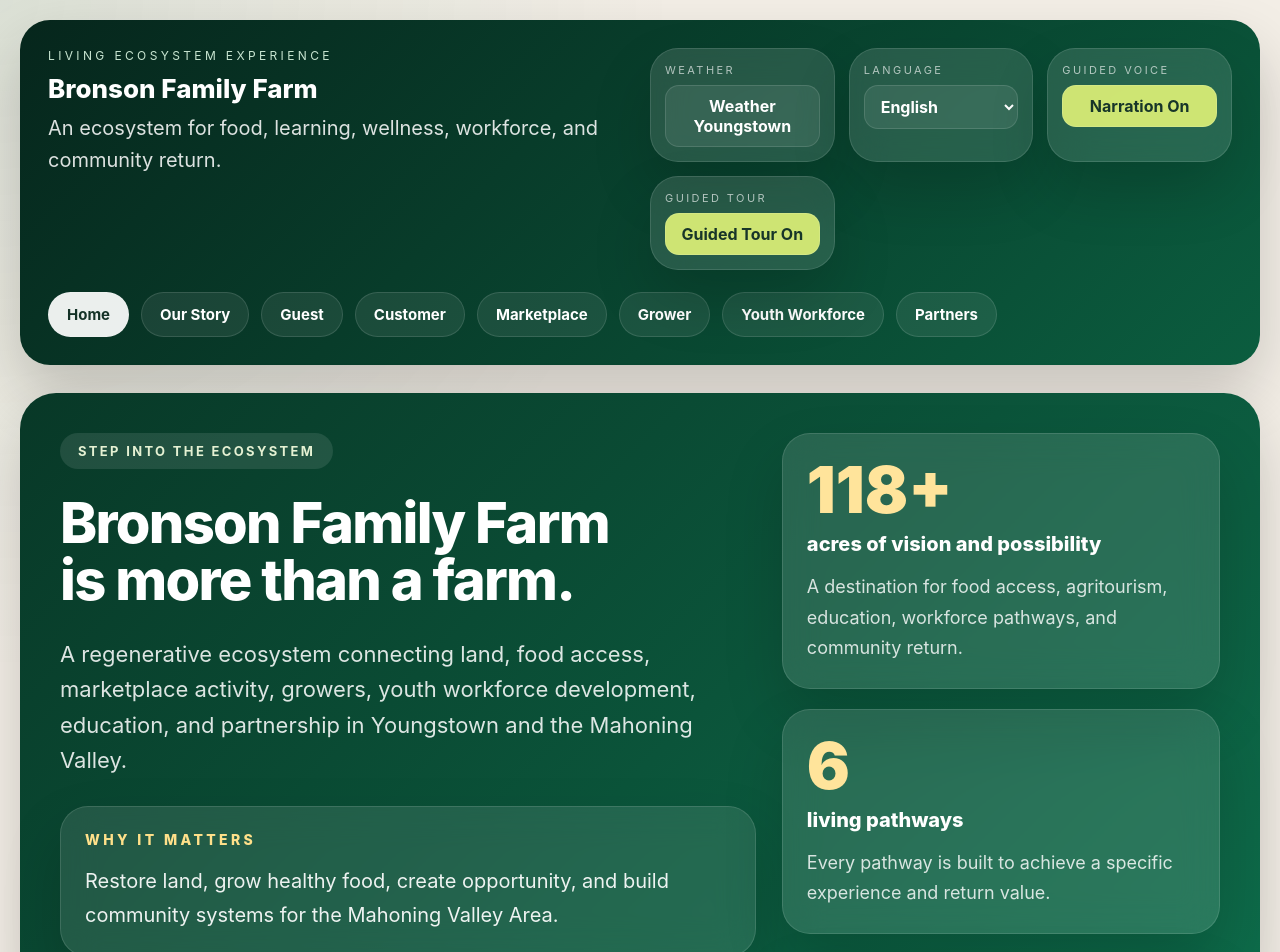
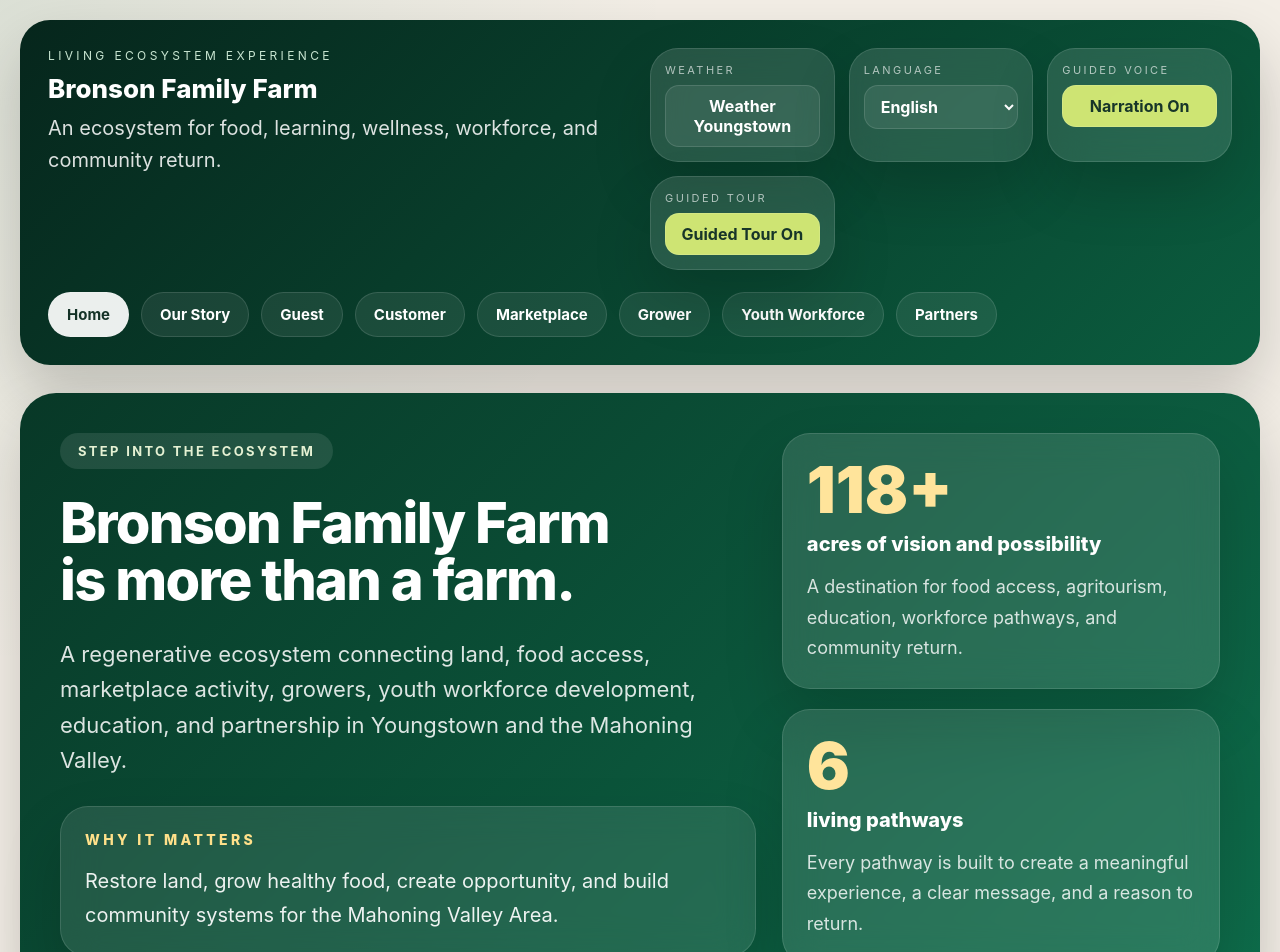
Before and after one commit to cburgessemail-gif/bronson-demo, a React (Vite) app: page / in a window 1280 px wide. Shown: the top 952 px of the page. Built offline with nearby package versions, Linux system fonts and the light colour scheme; the HTML template or start-up script is replaced by a standard one.

Commit message:
Refactor UI text for localization consistency

```diff
--- a/src/App.tsx
+++ b/src/App.tsx
@@ -48,16 +48,16 @@
 
 const ui = {
   en: {
-    demoLabel: "Living Ecosystem Experience",
-    title: "Bronson Family Farm",
-    subtitle:
+    topLabel: "Living Ecosystem Experience",
+    siteTitle: "Bronson Family Farm",
+    siteSubtitle:
       "An ecosystem for food, learning, wellness, workforce, and community return.",
-    introTag: "Step into the ecosystem",
-    heroTitleLine1: "Bronson Family Farm",
-    heroTitleLine2: "is more than a farm.",
+    heroTag: "Step into the ecosystem",
+    heroTitle1: "Bronson Family Farm",
+    heroTitle2: "is more than a farm.",
     heroBody:
       "A regenerative ecosystem connecting land, food access, marketplace activity, growers, youth workforce development, education, and partnership in Youngstown and the Mahoning Valley.",
-    openingTitle: "Why It Matters",
+    openingTitle: "Why it matters",
     openingBody:
       "Restore land, grow healthy food, create opportunity, and build community systems for the Mahoning Valley Area.",
     enterMarketplace: "Enter Marketplace",
@@ -69,16 +69,16 @@
     voiceOff: "Narration Off",
     guidedOn: "Guided Tour On",
     guidedOff: "Guided Tour Off",
-    choosePathway: "Explore Experiences",
-    pathway: "Experience",
+    exploreExperiences: "Explore Experiences",
+    experience: "Experience",
     openPathway: "Open Pathway",
     openStore: "Open GrownBy Store",
     openWeather: "Open Weather",
     backHome: "Back Home",
     nextLayer: "Next Layer",
     previousLayer: "Previous Layer",
-    journeyLayers: "Experience Journey",
-    pathwayProgress: "Journey Progress",
+    experienceJourney: "Experience Journey",
+    journeyProgress: "Journey Progress",
     reasonToReturn:
       "Built so visitors, customers, growers, youth, and partners always have a reason to come back.",
     storyTag: "The story behind the farm",
@@ -103,7 +103,8 @@
       "A destination for food access, agritourism, education, workforce pathways, and community return.",
     statsB: "6",
     statsBTitle: "living pathways",
-    statsBBody: "Every pathway is built to achieve a specific experience and return value.",
+    statsBBody:
+      "Every pathway is built to create a meaningful experience, a clear message, and a reason to return.",
     statsCTitle: "Return Again",
     statsCBody:
       "Built so people understand the vision, receive value, and have a reason to return again.",
@@ -124,13 +125,13 @@
     whereThisLeads: "Where This Leads",
   },
   es: {
-    demoLabel: "Experiencia de Ecosistema Vivo",
-    title: "Bronson Family Farm",
-    subtitle:
+    topLabel: "Experiencia de Ecosistema Vivo",
+    siteTitle: "Bronson Family Farm",
+    siteSubtitle:
       "Un ecosistema para alimentos, aprendizaje, bienestar, trabajo y retorno comunitario.",
-    introTag: "Entre al ecosistema",
-    heroTitleLine1: "Bronson Family Farm",
-    heroTitleLine2: "es más que una granja.",
+    heroTag: "Entre al ecosistema",
+    heroTitle1: "Bronson Family Farm",
+    heroTitle2: "es más que una granja.",
     heroBody:
       "Un ecosistema regenerativo que conecta tierra, acceso a alimentos, actividad de mercado, productores, desarrollo laboral juvenil, educación y alianzas en Youngstown y el Valle de Mahoning.",
     openingTitle: "Por qué importa",
@@ -145,16 +146,16 @@
     voiceOff: "Narración Inactiva",
     guidedOn: "Tour Guiado Activo",
     guidedOff: "Tour Guiado Inactivo",
-    choosePathway: "Explorar experiencias",
-    pathway: "Experiencia",
+    exploreExperiences: "Explorar experiencias",
+    experience: "Experiencia",
     openPathway: "Abrir Ruta",
     openStore: "Abrir Tienda GrownBy",
     openWeather: "Abrir Clima",
     backHome: "Volver al Inicio",
     nextLayer: "Siguiente Capa",
     previousLayer: "Capa Anterior",
-    journeyLayers: "Recorrido de la experiencia",
-    pathwayProgress: "Progreso del recorrido",
+    experienceJourney: "Recorrido de la experiencia",
+    journeyProgress: "Progreso del recorrido",
     reasonToReturn:
       "Construido para que visitantes, clientes, productores, jóvenes y socios siempre tengan una razón para regresar.",
     storyTag: "La historia detrás de la granja",
@@ -180,7 +181,7 @@
     statsB: "6",
     statsBTitle: "rutas vivas",
     statsBBody:
-      "Cada ruta está construida para ofrecer una experiencia y un valor de retorno específicos.",
+      "Cada ruta está construida para crear una experiencia significativa, un mensaje claro y una razón para regresar.",
     statsCTitle: "Regresar",
     statsCBody:
       "Construido para que las personas entiendan la visión, reciban valor y tengan una razón para volver.",
@@ -201,13 +202,13 @@
     whereThisLeads: "Hacia dónde conduce",
   },
   tl: {
-    demoLabel: "Living Ecosystem Experience",
-    title: "Bronson Family Farm",
-    subtitle:
+    topLabel: "Living Ecosystem Experience",
+    siteTitle: "Bronson Family Farm",
+    siteSubtitle:
       "Isang ecosystem para sa pagkain, pagkatuto, wellness, trabaho, at pagbabalik sa komunidad.",
-    introTag: "Pumasok sa ecosystem",
-    heroTitleLine1: "Bronson Family Farm",
-    heroTitleLine2: "ay higit pa sa isang farm.",
+    heroTag: "Pumasok sa ecosystem",
+    heroTitle1: "Bronson Family Farm",
+    heroTitle2: "ay higit pa sa isang farm.",
     heroBody:
       "Isang regenerative ecosystem na nag-uugnay sa lupa, food access, marketplace activity, growers, youth workforce development, education, at partnership sa Youngstown at Mahoning Valley.",
     openingTitle: "Bakit mahalaga ito",
@@ -222,16 +223,16 @@
     voiceOff: "Narration Off",
     guidedOn: "Guided Tour On",
     guidedOff: "Guided Tour Off",
-    choosePathway: "Galugarin ang mga karanasan",
-    pathway: "Karanasan",
+    exploreExperiences: "Galugarin ang mga karanasan",
+    experience: "Karanasan",
     openPathway: "Buksan ang Landas",
     openStore: "Buksan ang GrownBy Store",
     openWeather: "Buksan ang Panahon",
     backHome: "Balik Home",
     nextLayer: "Susunod na Layer",
     previousLayer: "Nakaraang Layer",
-    journeyLayers: "Journey ng karanasan",
-    pathwayProgress: "Pag-usad ng journey",
+    experienceJourney: "Journey ng karanasan",
+    journeyProgress: "Pag-usad ng journey",
     reasonToReturn:
       "Ginawa upang ang mga bisita, customer, grower, youth, at partner ay laging may dahilan para bumalik.",
     storyTag: "Ang kuwento sa likod ng farm",
@@ -257,7 +258,7 @@
     statsB: "6",
     statsBTitle: "living pathways",
     statsBBody:
-      "Bawat pathway ay ginawa para sa tiyak na karanasan at halagang maibabalik.",
+      "Bawat pathway ay ginawa para sa makabuluhang karanasan, malinaw na mensahe, at dahilan para bumalik.",
     statsCTitle: "Bumalik Muli",
     statsCBody:
       "Ginawa upang maunawaan ng mga tao ang vision, makatanggap ng halaga, at magkaroon ng dahilan upang bumalik.",
@@ -278,13 +279,13 @@
     whereThisLeads: "Saan ito patungo",
   },
   it: {
-    demoLabel: "Esperienza Ecosistema Vivo",
-    title: "Bronson Family Farm",
-    subtitle:
+    topLabel: "Esperienza Ecosistema Vivo",
+    siteTitle: "Bronson Family Farm",
+    siteSubtitle:
       "Un ecosistema per cibo, apprendimento, benessere, lavoro e ritorno alla comunità.",
-    introTag: "Entra nell'ecosistema",
-    heroTitleLine1: "Bronson Family Farm",
-    heroTitleLine2: "è più di una fattoria.",
+    heroTag: "Entra nell'ecosistema",
+    heroTitle1: "Bronson Family Farm",
+    heroTitle2: "è più di una fattoria.",
     heroBody:
       "Un ecosistema rigenerativo che collega terra, accesso al cibo, attività di mercato, coltivatori, sviluppo del lavoro giovanile, educazione e partnership a Youngstown e nella Mahoning Valley.",
     openingTitle: "Perché conta",
@@ -299,16 +300,16 @@
     voiceOff: "Narration Off",
     guidedOn: "Tour Guidato Attivo",
     guidedOff: "Tour Guidato Disattivo",
-    choosePathway: "Esplora le esperienze",
-    pathway: "Esperienza",
+    exploreExperiences: "Esplora le esperienze",
+    experience: "Esperienza",
     openPathway: "Apri Percorso",
     openStore: "Apri Negozio GrownBy",
     openWeather: "Apri Meteo",
     backHome: "Torna Home",
     nextLayer: "Livello Successivo",
     previousLayer: "Livello Precedente",
-    journeyLayers: "Percorso dell'esperienza",
-    pathwayProgress: "Avanzamento del percorso",
+    experienceJourney: "Percorso dell'esperienza",
+    journeyProgress: "Avanzamento del percorso",
     reasonToReturn:
       "Costruito affinché visitatori, clienti, coltivatori, giovani e partner abbiano sempre un motivo per tornare.",
     storyTag: "La storia dietro la fattoria",
@@ -334,7 +335,7 @@
     statsB: "6",
     statsBTitle: "percorsi vivi",
     statsBBody:
-      "Ogni percorso è costruito per offrire un'esperienza specifica e valore di ritorno.",
+      "Ogni percorso è costruito per creare un'esperienza significativa, un messaggio chiaro e un motivo per tornare.",
     statsCTitle: "Tornare Ancora",
     statsCBody:
       "Costruito perché le persone comprendano la visione, ricevano valore e abbiano un motivo per tornare.",
@@ -355,13 +356,13 @@
     whereThisLeads: "Dove conduce",
   },
   patwa: {
-    demoLabel: "Living Ecosystem Experience",
-    title: "Bronson Family Farm",
-    subtitle:
+    topLabel: "Living Ecosystem Experience",
+    siteTitle: "Bronson Family Farm",
+    siteSubtitle:
       "A one ecosystem fi food, learning, wellness, work, an community return.",
-    introTag: "Step inna di ecosystem",
-    heroTitleLine1: "Bronson Family Farm",
-    heroTitleLine2: "a more than a farm.",
+    heroTag: "Step inna di ecosystem",
+    heroTitle1: "Bronson Family Farm",
+    heroTitle2: "a more than a farm.",
     heroBody:
       "A regenerative ecosystem weh connect land, food access, marketplace activity, growers, youth workforce development, education, an partnership inna Youngstown an Mahoning Valley.",
     openingTitle: "Why it matter",
@@ -376,16 +377,16 @@
     voiceOff: "Narration Off",
     guidedOn: "Guided Tour On",
     guidedOff: "Guided Tour Off",
-    choosePathway: "Explore di experiences",
-    pathway: "Experience",
+    exploreExperiences: "Explore di experiences",
+    experience: "Experience",
     openPathway: "Open Pathway",
     openStore: "Open GrownBy Store",
     openWeather: "Open Weather",
     backHome: "Back Home",
     nextLayer: "Next Layer",
     previousLayer: "Previous Layer",
-    journeyLayers: "Experience journey",
-    pathwayProgress: "Journey progress",
+    experienceJourney: "Experience journey",
+    journeyProgress: "Journey progress",
     reasonToReturn:
       "Build so visitors, customers, growers, youth, an partners always have reason fi come back.",
     storyTag: "Di story behind di farm",
@@ -411,7 +412,7 @@
     statsB: "6",
     statsBTitle: "living pathways",
     statsBBody:
-      "Every pathway build fi a specific experience an return value.",
+      "Every pathway build fi create meaningful experience, clear message, an reason fi return.",
     statsCTitle: "Come Back Again",
     statsCBody:
       "Build so people understand di vision, get value, an have a reason fi come back again.",
@@ -432,13 +433,13 @@
     whereThisLeads: "A weh dis lead",
   },
   he: {
-    demoLabel: "חוויית מערכת אקולוגית חיה",
-    title: "Bronson Family Farm",
-    subtitle:
+    topLabel: "חוויית מערכת אקולוגית חיה",
+    siteTitle: "Bronson Family Farm",
+    siteSubtitle:
       "מערכת אקולוגית למזון, למידה, בריאות, תעסוקה וחזרה לקהילה.",
-    introTag: "היכנסו למערכת האקולוגית",
-    heroTitleLine1: "Bronson Family Farm",
-    heroTitleLine2: "היא יותר מחווה.",
+    heroTag: "היכנסו למערכת האקולוגית",
+    heroTitle1: "Bronson Family Farm",
+    heroTitle2: "היא יותר מחווה.",
     heroBody:
       "מערכת אקולוגית רגנרטיבית המחברת אדמה, גישה למזון, פעילות שוק, מגדלים, פיתוח כוח עבודה לנוער, חינוך ושותפויות ביאנגסטאון ובעמק מהונינג.",
     openingTitle: "למה זה חשוב",
@@ -453,16 +454,16 @@
     voiceOff: "קריינות כבויה",
     guidedOn: "סיור מודרך פעיל",
     guidedOff: "סיור מודרך כבוי",
-    choosePathway: "גלו את החוויות",
-    pathway: "חוויה",
+    exploreExperiences: "גלו את החוויות",
+    experience: "חוויה",
     openPathway: "פתחו מסלול",
     openStore: "פתחו את חנות GrownBy",
     openWeather: "פתחו מזג אוויר",
     backHome: "חזרה לבית",
     nextLayer: "השכבה הבאה",
     previousLayer: "השכבה הקודמת",
-    journeyLayers: "מסע החוויה",
-    pathwayProgress: "התקדמות המסע",
+    experienceJourney: "מסע החוויה",
+    journeyProgress: "התקדמות המסע",
     reasonToReturn:
       "נבנה כך שלמבקרים, לקוחות, מגדלים, נוער ושותפים תמיד תהיה סיבה לחזור.",
     storyTag: "הסיפור מאחורי החווה",
@@ -487,7 +488,8 @@
       "יעד לגישה למזון, אגריטוריזם, חינוך, מסלולי עבודה וחזרה לקהילה.",
     statsB: "6",
     statsBTitle: "מסלולים חיים",
-    statsBBody: "כל מסלול נבנה עבור חוויה מסוימת וערך של חזרה.",
+    statsBBody:
+      "כל מסלול נבנה כדי ליצור חוויה משמעותית, מסר ברור, וסיבה לחזור.",
     statsCTitle: "לחזור שוב",
     statsCBody:
       "נבנה כדי שאנשים יבינו את החזון, יקבלו ערך, ויהיה להם רצון לחזור שוב.",
@@ -1058,10 +1060,10 @@
                   marginBottom: 10,
                 }}
               >
-                {text.demoLabel}
+                {text.topLabel}
               </div>
               <div style={{ fontSize: 26, fontWeight: 800, marginBottom: 8 }}>
-                {text.title}
+                {text.siteTitle}
               </div>
               <div
                 style={{
@@ -1071,7 +1073,7 @@
                   maxWidth: 820,
                 }}
               >
-                {text.subtitle}
+                {text.siteSubtitle}
               </div>
             </div>
 
@@ -1281,7 +1283,7 @@
                       color: "#e5f1d3",
                     }}
                   >
-                    {text.introTag}
+                    {text.heroTag}
                   </div>
 
                   <div
@@ -1295,8 +1297,8 @@
                       maxWidth: 900,
                     }}
                   >
-                    <div>{text.heroTitleLine1}</div>
-                    <div>{text.heroTitleLine2}</div>
+                    <div>{text.heroTitle1}</div>
+                    <div>{text.heroTitle2}</div>
                   </div>
 
                   <div
@@ -1456,7 +1458,7 @@
                         color: "rgba(255,255,255,0.82)",
                       }}
                     >
-                      {text.statsCBody}
+                      {text.statsCTBody}
                     </div>
                   </Panel>
                 </div>
@@ -1612,7 +1614,7 @@
                       fontWeight: 800,
                     }}
                   >
-                    {text.choosePathway}
+                    {text.exploreExperiences}
                   </div>
                   <div
                     style={{
@@ -1704,7 +1706,7 @@
                             fontWeight: 700,
                           }}
                         >
-                          {text.pathway}
+                          {text.experience}
                         </div>
                       </div>
 
@@ -2126,7 +2128,7 @@
                           marginBottom: 8,
                         }}
                       >
-                        {text.whatPeopleGain || text.whatThisCreates}
+                        {text.whatThisCreates}
                       </div>
                       <div
                         style={{
@@ -2159,7 +2161,7 @@
                         fontWeight: 800,
                       }}
                     >
-                      {text.pathwayProgress}
+                      {text.journeyProgress}
                     </div>
                     <div style={{ fontSize: 14, fontWeight: 700, color: "#5c6f64" }}>
                       {Math.round(progress)}%
@@ -2328,7 +2330,7 @@
                       fontWeight: 800,
                     }}
                   >
-                    {text.journeyLayers}
+                    {text.experienceJourney}
                   </div>
 
                   <div
```
